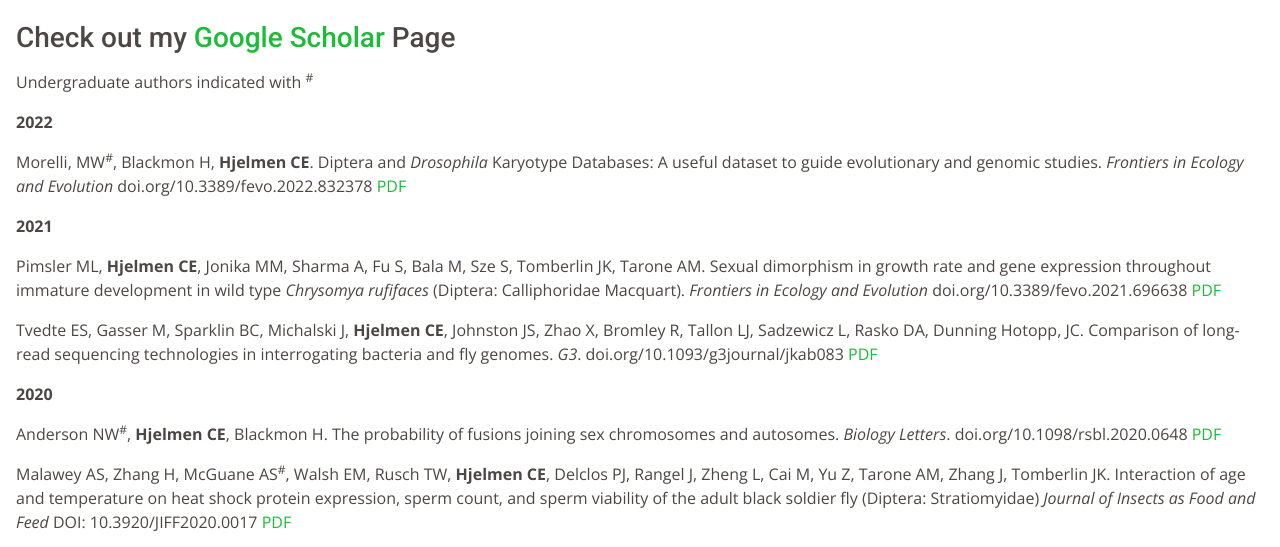
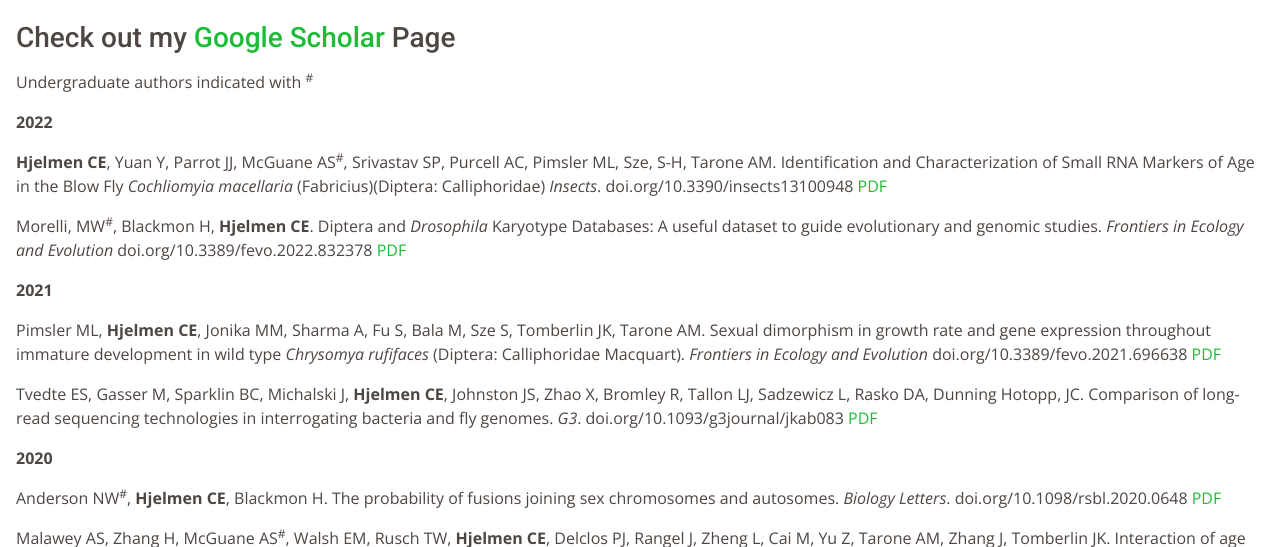
Before and after one commit to cehjelmen/cehjelmen.github.io, a plain HTML site: page publications.html in a window 1280 px wide. Shown: the part 229-776 px from the top of the page. Drawn offline with nearby package versions, Linux system fonts and the light colour scheme.

Commit message:
update cv and pubs

```diff
--- a/publications.html
+++ b/publications.html
@@ -132,6 +132,7 @@
 		<div class="subheading m-3">
 		<p>Undergraduate authors indicated with <sup>#</sup></p>
 		<p><b>2022</b></p>
+		<p><b>Hjelmen CE</b>, Yuan Y, Parrot JJ, McGuane AS<sup>#</sup>, Srivastav SP, Purcell AC, Pimsler ML, Sze, S-H, Tarone AM. Identification and Characterization of Small RNA Markers of Age in the Blow Fly <i>Cochliomyia macellaria</i> (Fabricius)(Diptera: Calliphoridae) <i>Insects</i>. doi.org/10.3390/insects13100948 <a href="assets/publications/insects_2022_miRNA_macellaria.pdf">PDF</a></p>
 		<p>Morelli, MW<sup>#</sup>, Blackmon H, <b>Hjelmen CE</b>. Diptera and <i>Drosophila</i> Karyotype Databases: A useful dataset to guide evolutionary and genomic studies. <i>Frontiers in Ecology and Evolution</i> doi.org/10.3389/fevo.2022.832378 <a href="assets/publications/morelli_diptera_frontiers_2022.pdf">PDF</a></p>
 		<p><b>2021</b></p>
 		<p>Pimsler ML, <b>Hjelmen CE</b>, Jonika MM, Sharma A, Fu S, Bala M, Sze S, Tomberlin JK, Tarone AM. Sexual dimorphism in growth rate and gene expression throughout immature development in wild type <i>Chrysomya rufifaces</i> (Diptera: Calliphoridae Macquart). <i>Frontiers in Ecology and Evolution</i> doi.org/10.3389/fevo.2021.696638 <a href="assets/publications/pimsler_frontiers_2021.pdf">PDF</a></p>
```
Also changed, not shown: 6 other files.
